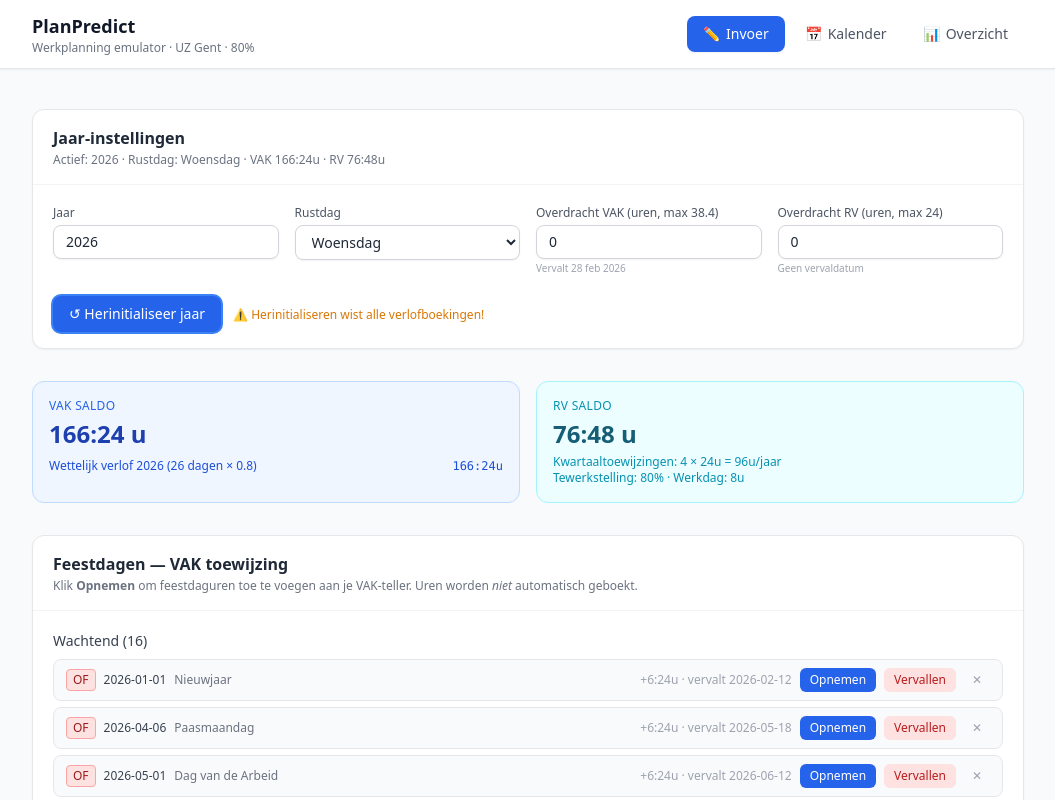
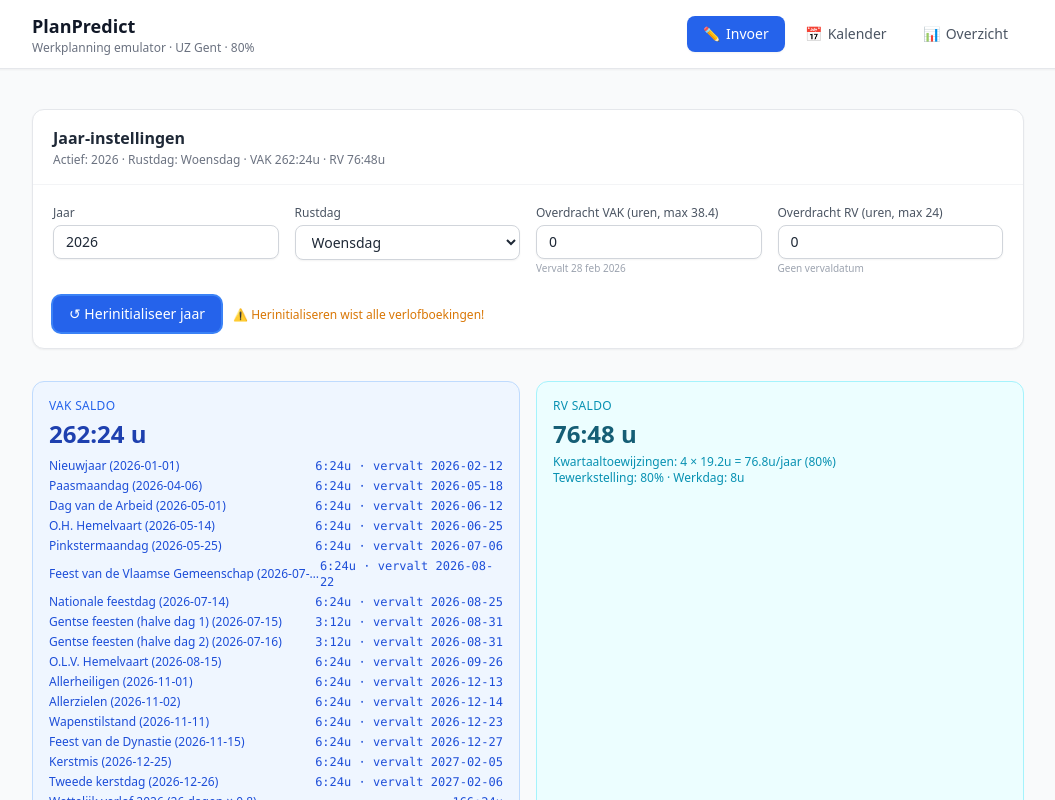
Before and after one commit to jhaezebr/Planner, a React (Vite) app: page / in a window 1280 px wide. Both pictures are taken after a click on the button "▶ Initialiseer jaar". Shown: the top 800 px of the page, without its empty margins (112-1167 px from the left). Built offline with nearby package versions, Linux system fonts and the light colour scheme.

Commit message:
commit 3

```diff
--- a/src/store/usePlanStore.ts
+++ b/src/store/usePlanStore.ts
@@ -24,6 +24,7 @@ import {
   QUARTERLY_RV,
   VAK_PER_DAY,
   MAX_CARRY_RV_HOURS,
+  MAX_CARRY_VAK_HOURS,
 } from '../utils/holidays';
 
 function genId(): string {
@@ -90,14 +91,15 @@ export const usePlanStore = create<PlanStore>()(
         // --- VAK STACK (ordered: expiring first, WV base last) ---
         const vakStack: VakBucket[] = [];
 
-        // 1. Carry-over VAK (expires Feb 28)
+        // 1. Carry-over VAK (expires Feb 28, capped at MAX_CARRY_VAK_HOURS)
         if (carryVakHours > 0) {
+          const capped = Math.min(carryVakHours, MAX_CARRY_VAK_HOURS);
           vakStack.push({
             id: genId(),
             label: `Overdracht VAK ${year - 1}`,
             type: 'CARRY_VAK',
-            hours: carryVakHours,
-            totalHours: carryVakHours,
+            hours: capped,
+            totalHours: capped,
             addedOn: `${year}-01-01`,
             expiresOn: `${year}-02-28`,
           });
@@ -118,13 +120,14 @@ export const usePlanStore = create<PlanStore>()(
         const rvTxs: RvTransaction[] = [];
         let rvBal = 0;
 
-        // Carry-over RV from previous year (capped at 24h, no expiry)
+        // Carry-over RV from previous year (capped at MAX_CARRY_RV_HOURS)
         if (carryRvHours > 0) {
-          rvBal += carryRvHours;
+          const capped = Math.min(carryRvHours, MAX_CARRY_RV_HOURS);
+          rvBal += capped;
           rvTxs.push({
             id: genId(),
             date: `${year}-01-01`,
-            deltaHours: carryRvHours,
+            deltaHours: capped,
             label: `Overdracht RV ${year - 1}`,
             balance: rvBal,
           });
@@ -142,8 +145,25 @@ export const usePlanStore = create<PlanStore>()(
           });
         }
 
-        // --- HOLIDAYS ---
-        const holidays = generateHolidays(year, restDay);
+        // --- HOLIDAYS: auto-earn VAK buckets at year start ---
+        const rawHolidays = generateHolidays(year, restDay);
+        const holidayEvents: HolidayEvent[] = [];
+
+        for (const h of rawHolidays) {
+          const earnedHours = getHolidayVakHours(h);
+          const expiresOn = getVakExpiry(h);
+          const bucketId = genId();
+          vakStack.push({
+            id: bucketId,
+            label: `${h.label} (${h.date})`,
+            type: h.type,
+            hours: earnedHours,
+            totalHours: earnedHours,
+            addedOn: h.date,
+            expiresOn,
+          });
+          holidayEvents.push({ ...h, status: 'TAKEN', vakBucketId: bucketId });
+        }
 
         set({
           settings: {
@@ -155,7 +175,7 @@ export const usePlanStore = create<PlanStore>()(
           vakStack: sortVakStack(vakStack),
           rvBalance: rvBal,
           rvTransactions: rvTxs,
-          holidayEvents: holidays,
+          holidayEvents,
           leaveEntries: [],
           expiredBuckets: [],
         });
@@ -166,13 +186,9 @@ export const usePlanStore = create<PlanStore>()(
         const holiday = state.holidayEvents.find((h) => h.id === holidayId);
         if (!holiday || holiday.status !== 'PENDING') return;
 
-        // Hours earned into VAK (8h × workPct, or 4h × workPct for GF)
         const earnedHours = getHolidayVakHours(holiday);
-        // Actual cost of taking the day off (always 8h, or 4h for GF half-day)
-        const costHours = holiday.type === 'GF' ? 4 : HOURS_PER_DAY;
         const expiresOn = getVakExpiry(holiday);
 
-        // 1. Create the VAK bucket for the earned hours
         const bucket: VakBucket = {
           id: genId(),
           label: `${holiday.label} (${holiday.date})`,
@@ -183,60 +199,8 @@ export const usePlanStore = create<PlanStore>()(
           expiresOn,
         };
 
-        // 2. Add bucket to stack, then deduct the leave cost
-        const stackWithBucket = sortVakStack([...state.vakStack, bucket]);
-        const vakAvail = vakTotal(stackWithBucket);
-
-        let finalStack = stackWithBucket;
-        let rvBal = state.rvBalance;
-        let rvTxs = state.rvTransactions;
-        const consumed: BucketConsumption[] = [];
-        let rvConsumed = 0;
-        let rvTxId: string | null = null;
-
-        if (vakAvail >= costHours) {
-          const result = consumeVak(stackWithBucket, costHours);
-          finalStack = sortVakStack(result.newStack);
-          consumed.push(...result.consumed);
-        } else {
-          // Consume all VAK then overflow to RV
-          const vakPart = vakAvail;
-          const rvPart = costHours - vakPart;
-          if (vakPart > 0) {
-            const result = consumeVak(stackWithBucket, vakPart);
-            finalStack = sortVakStack(result.newStack);
-            consumed.push(...result.consumed);
-          }
-          rvBal = state.rvBalance - rvPart;
-          rvConsumed = rvPart;
-          const tx: RvTransaction = {
-            id: genId(),
-            date: holiday.date,
-            deltaHours: -rvPart,
-            label: `Feestdag ${holiday.date} (overflow naar RV)`,
-            balance: rvBal,
-          };
-          rvTxs = [...state.rvTransactions, tx];
-          rvTxId = tx.id;
-        }
-
-        // 3. Record the leave entry linked to this holiday
-        const leaveEntry: LeaveEntry = {
-          id: genId(),
-          date: holiday.date,
-          hours: costHours,
-          source: 'AUTO',
-          bucketsConsumed: consumed,
-          rvHoursConsumed: rvConsumed,
-          rvTransactionId: rvTxId,
-          note: `Feestdag: ${holiday.label}`,
-        };
-
         set((s) => ({
-          vakStack: finalStack,
-          rvBalance: rvBal,
-          rvTransactions: rvTxs,
-          leaveEntries: [...s.leaveEntries, leaveEntry].sort((a, b) => a.date.localeCompare(b.date)),
+          vakStack: sortVakStack([...s.vakStack, bucket]),
           holidayEvents: s.holidayEvents.map((h) =>
             h.id === holidayId
               ? { ...h, status: 'TAKEN', vakBucketId: bucket.id }
@@ -255,11 +219,10 @@ export const usePlanStore = create<PlanStore>()(
 
       addManualHoliday: (date, type, label) => {
         const { settings } = get();
-        const restDay = settings.restDay;
         const d = parseISO(date);
-        const isRestDay = getDay(d) === restDay;
+        const isRestDay = getDay(d) === settings.restDay;
 
-        const holiday: HolidayEvent = {
+        const tempHoliday: HolidayEvent = {
           id: genId(),
           date,
           type,
@@ -269,7 +232,23 @@ export const usePlanStore = create<PlanStore>()(
           vakBucketId: null,
         };
 
+        // Auto-earn the VAK bucket immediately
+        const earnedHours = getHolidayVakHours(tempHoliday);
+        const expiresOn = getVakExpiry(tempHoliday);
+        const bucketId = genId();
+        const bucket: VakBucket = {
+          id: bucketId,
+          label: `${label} (${date})`,
+          type,
+          hours: earnedHours,
+          totalHours: earnedHours,
+          addedOn: date,
+          expiresOn,
+        };
+        const holiday: HolidayEvent = { ...tempHoliday, status: 'TAKEN', vakBucketId: bucketId };
+
         set((s) => ({
+          vakStack: sortVakStack([...s.vakStack, bucket]),
           holidayEvents: [...s.holidayEvents, holiday].sort((a, b) =>
             a.date.localeCompare(b.date),
           ),
--- a/src/tabs/InputTab.tsx
+++ b/src/tabs/InputTab.tsx
@@ -3,7 +3,7 @@ import { usePlanStore } from '../store/usePlanStore';
 import { DAY_NAMES, HOLIDAY_LABELS, MAX_CARRY_VAK_HOURS, MAX_CARRY_RV_HOURS, fmtHours, vakTotal, VAK_PER_DAY } from '../utils/holidays';
 import type { HolidayType, LeaveSource } from '../types';
 import { Badge } from '../components/Badge';
-import { format, parseISO, addWeeks } from 'date-fns';
+import { format } from 'date-fns';
 
 export function InputTab() {
   const store = usePlanStore();
@@ -50,10 +50,6 @@ export function InputTab() {
     setLMinutes(0);
     setLNote('');
   };
-
-  const pendingHolidays = holidayEvents.filter((h) => h.status === 'PENDING');
-  const takenHolidays = holidayEvents.filter((h) => h.status === 'TAKEN');
-  const expiredHolidays = holidayEvents.filter((h) => h.status === 'EXPIRED');
 
   return (
     <div className="space-y-8 p-4 max-w-5xl mx-auto">
@@ -130,55 +126,49 @@ export function InputTab() {
             <div className="bg-cyan-50 border border-cyan-200 rounded-xl p-4">
               <p className="text-xs text-cyan-600 font-medium uppercase tracking-wide">RV saldo</p>
               <p className="text-2xl font-bold text-cyan-800 mt-1">{fmtHours(rvBalance)} u</p>
-              <p className="text-xs text-cyan-600 mt-1">Kwartaaltoewijzingen: 4 × 24u = 96u/jaar</p>
+              <p className="text-xs text-cyan-600 mt-1">Kwartaaltoewijzingen: 4 × 19.2u = 76.8u/jaar (80%)</p>
               <p className="text-xs text-cyan-600">Tewerkstelling: 80% · Werkdag: 8u</p>
             </div>
           </section>
 
-          {/* ── Holiday Management ────────────────────────────── */}
+          {/* ── Feestdagen ───────────────────────────────────── */}
           <section className="bg-white rounded-xl border border-gray-200 shadow-sm">
             <div className="px-5 py-4 border-b border-gray-100">
-              <h2 className="font-semibold text-gray-800 text-base">Feestdagen — VAK toewijzing</h2>
+              <h2 className="font-semibold text-gray-800 text-base">Feestdagen</h2>
               <p className="text-xs text-gray-500 mt-0.5">
-                Klik <strong>Opnemen</strong> om feestdaguren toe te voegen aan je VAK-teller. Uren worden <em>niet</em> automatisch geboekt.
+                VAK-uren worden automatisch toegekend bij jaar-initialisatie. Boek een verlofdag via de kalender of het formulier hieronder.
               </p>
             </div>
 
-            {/* Pending */}
             <div className="p-5">
-              <h3 className="text-sm font-medium text-gray-700 mb-2">Wachtend ({pendingHolidays.length})</h3>
-              {pendingHolidays.length === 0
-                ? <p className="text-xs text-gray-400">Geen openstaande feestdagen.</p>
+              {holidayEvents.length === 0
+                ? <p className="text-xs text-gray-400">Geen feestdagen.</p>
                 : (
-                  <div className="space-y-1.5">
-                    {pendingHolidays.map((h) => {
-                      const expiry = (() => { try { const e = getVakExpiry(h); return e; } catch { return null; } })();
+                  <div className="space-y-1">
+                    {holidayEvents.map((h) => {
+                      const isExpired = h.status === 'EXPIRED';
                       return (
                         <div key={h.id}
-                          className={`flex items-center justify-between rounded-lg px-3 py-2 text-sm border ${h.isRestDay ? 'border-amber-300 bg-amber-50' : 'border-gray-200 bg-gray-50'}`}>
+                          className={`flex items-center justify-between rounded-lg px-3 py-2 text-xs border ${
+                            isExpired
+                              ? 'border-red-200 bg-red-50 opacity-60'
+                              : h.isRestDay
+                              ? 'border-amber-200 bg-amber-50'
+                              : 'border-gray-200 bg-gray-50'
+                          }`}>
                           <div className="flex items-center gap-2 flex-1 min-w-0">
-                            <Badge variant={h.type}>{h.type}</Badge>
-                            <span className="font-medium text-gray-700 text-xs">{h.date}</span>
-                            <span className="text-gray-500 text-xs truncate">{h.label}</span>
+                            <Badge variant={isExpired ? 'gray' : h.type}>{h.type}</Badge>
+                            <span className="font-medium text-gray-700">{h.date}</span>
+                            <span className="text-gray-500 truncate">{h.label}</span>
                             {h.isRestDay && <Badge variant="orange" size="xs">Rustdag</Badge>}
+                            {isExpired && <Badge variant="red" size="xs">Vervallen</Badge>}
                           </div>
                           <div className="flex items-center gap-2 ml-2 shrink-0">
-                            <span className="text-xs text-gray-400">
-                              +{fmtHours(h.type === 'GF' ? 4 * 0.8 : 8 * 0.8)}u
-                              {expiry ? ` · vervalt ${expiry}` : ''}
-                            </span>
-                            <button
-                              className="btn-sm-primary"
-                              onClick={() => store.markHolidayTaken(h.id)}
-                            >Opnemen</button>
-                            <button
-                              className="btn-sm-danger"
-                              onClick={() => store.markHolidayExpired(h.id)}
-                            >Vervallen</button>
-                            <button
-                              className="btn-sm-ghost"
-                              onClick={() => store.removeHoliday(h.id)}
-                            >✕</button>
+                            <span className="font-mono text-gray-400">+{fmtHours(h.type === 'GF' ? 3.2 : 6.4)}u</span>
+                            {h.vakBucketId && !isExpired && (
+                              <span className="text-green-600 text-xs">✓ Toegekend</span>
+                            )}
+                            <button className="btn-sm-ghost" onClick={() => store.removeHoliday(h.id)}>✕</button>
                           </div>
                         </div>
                       );
@@ -186,39 +176,6 @@ export function InputTab() {
                   </div>
                 )}
             </div>
-
-            {/* Taken */}
-            {takenHolidays.length > 0 && (
-              <div className="px-5 pb-4">
-                <h3 className="text-sm font-medium text-gray-700 mb-2">Geboekt ({takenHolidays.length})</h3>
-                <div className="space-y-1">
-                  {takenHolidays.map((h) => (
-                    <div key={h.id} className="flex items-center gap-2 text-xs text-gray-500">
-                      <Badge variant={h.type}>{h.type}</Badge>
-                      <span>{h.date}</span>
-                      <span>{h.label}</span>
-                      <Badge variant="green">✓ Geboekt</Badge>
-                    </div>
-                  ))}
-                </div>
-              </div>
-            )}
-
-            {/* Expired */}
-            {expiredHolidays.length > 0 && (
-              <div className="px-5 pb-4">
-                <h3 className="text-sm font-medium text-red-600 mb-2">Vervallen ({expiredHolidays.length})</h3>
-                <div className="space-y-1">
-                  {expiredHolidays.map((h) => (
-                    <div key={h.id} className="flex items-center gap-2 text-xs text-gray-400 line-through">
-                      <Badge variant="gray">{h.type}</Badge>
-                      <span>{h.date}</span>
-                      <span>{h.label}</span>
-                    </div>
-                  ))}
-                </div>
-              </div>
-            )}
 
             {/* Add manual VF */}
             <div className="px-5 pb-5 border-t border-gray-100 pt-4">
@@ -369,10 +326,3 @@ export function InputTab() {
     </div>
   );
 }
-
-// Local helper to avoid circular import
-function getVakExpiry(holiday: { date: string; type: string }): string | null {
-  const d = parseISO(holiday.date);
-  if (holiday.type === 'GF') return `${d.getFullYear()}-08-31`;
-  return format(addWeeks(d, 6), 'yyyy-MM-dd');
-}
```
Also changed, not shown: 2 other files (tests, documents, lock files or other folders).
